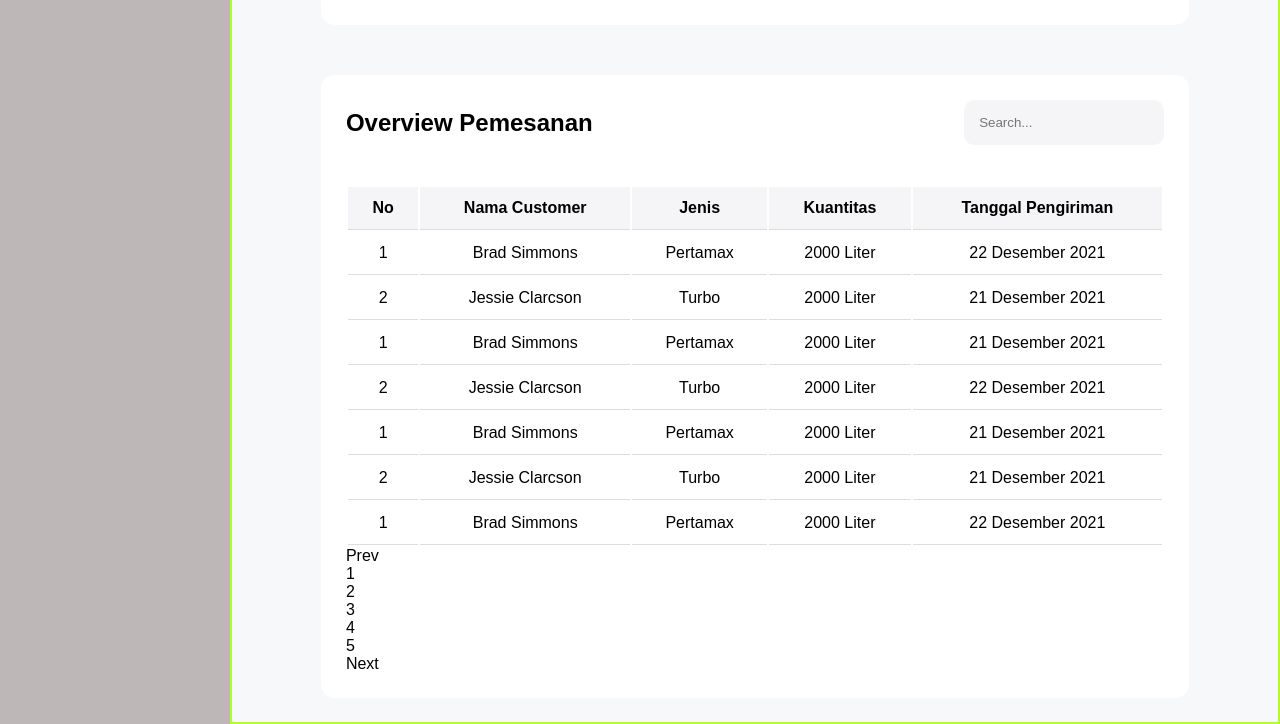
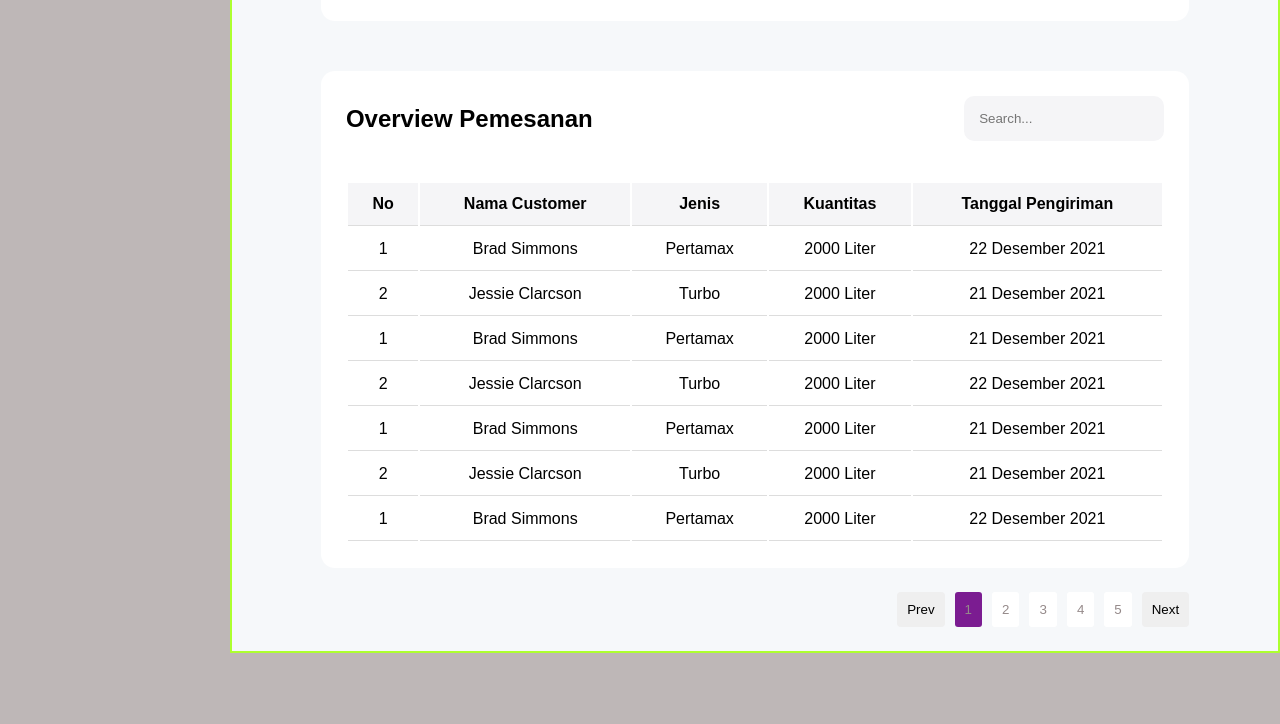
Before and after one commit to moonspark78/S1_projet5_Intelly, a plain HTML site: page index.html in a window 1280 px wide. Shown: the part 994-1718 px from the top of the page. After the commit the page ends 1647 px from the top, so only its background shows below. Drawn offline with Linux system fonts and the light colour scheme.

Commit message:
📈 working on the Pagination  📈

```diff
--- a/index.html
+++ b/index.html
@@ -289,16 +289,16 @@
             </tbody>
             </table>
 
-            <div class="pagination">
-              <div>Prev</div>
-              <div>1</div>
-              <div>2</div>
-              <div>3</div>
-              <div>4</div>
-              <div>5</div>
-              <div>Next</div>
-            </div>
          </div>
+         <div class="pagination">
+          <button class="act">Prev</button>
+          <button class="active to">1</button>
+          <button class="active">2</button>
+          <button class="active">3</button>
+          <button class="active">4</button>
+          <button class="active">5</button>
+          <button class="act">Next</button>
+        </div>
       </main>
   </body>
 </html>
--- a/style.css
+++ b/style.css
@@ -300,7 +300,8 @@ main{
 
 .customer-wrapper{
     padding: 10px;
-    border: solid 2px #7b1c91;
+    padding-left: 20px;
+    border-left: 3px solid #dbd5dc;
 }
 .customer-wrapper .customer-list h3{
     margin-bottom: 20px;
@@ -392,6 +393,34 @@ th, td{
     text-align: center;
 }
 
+/* ------------------Pagination --------- */
+
 .pagination{
+    display: flex;
+    justify-content: flex-end;
+    align-items: center;
+    gap: 10px;
+    width: 87%;
+    margin: auto;
+    margin-top: 24px;
+}
 
+.pagination  .active{
+    color: rgb(149, 138, 138);
+    padding: 10px;
+    background-color: white;
+    border: none;
+    border-radius: 3px;
+    cursor: pointer;
 }
+
+.pagination .act{
+    border: none;
+    padding: 10px;
+    border-radius: 4px;
+    cursor: pointer;
+}
+
+.pagination .to{
+    background-color: #7b1c91;
+}
```
